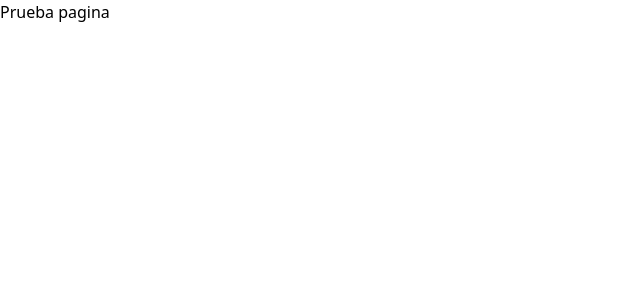
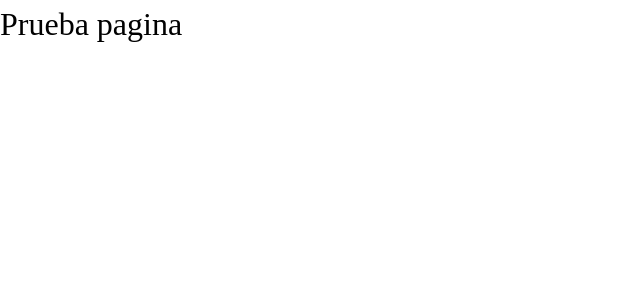
Before and after one commit to estefaniag08/MYT-react, a Next.js app: page / in a window 1280 px wide. Shown: the top 300 px of the page, without its empty margins (0-640 px from the left). Built offline with nearby package versions, Linux system fonts and the light colour scheme.

Commit message:
Añadidos los colores como variables

```diff
--- a/styles/globals.css
+++ b/styles/globals.css
@@ -1,3 +1,29 @@
 @tailwind base;
 @tailwind components;
 @tailwind utilities;
+
+:root {
+    --color-blue-200: #20557B;
+    --color-blue-100: #A0C9E6;
+    --color-blue-50: #DFEDF7;
+    --color-aqua-200: #49D1CD;
+    --color-aqua-100: #CFEEED;
+    --color-aqua-50: #E9F7F6;
+    --color-purple-200: #9D8CD3;
+    --color-purple-100: #D8D1ED;
+    --color-purple-50: #EBE8F6;
+    --color-gray-200: #4A4A4A;
+    --color-gray-100: #C4C4C4;
+    --color-gray-50: #F8F8F9;
+}
+
+html{
+    font-family: 'Amatic SC', cursive;
+    box-sizing: border-box;
+}
+
+body {
+    font-size: xx-large;
+    font-family: 'Amatic SC', cursive;
+    line-height: 1.5;
+}
```
